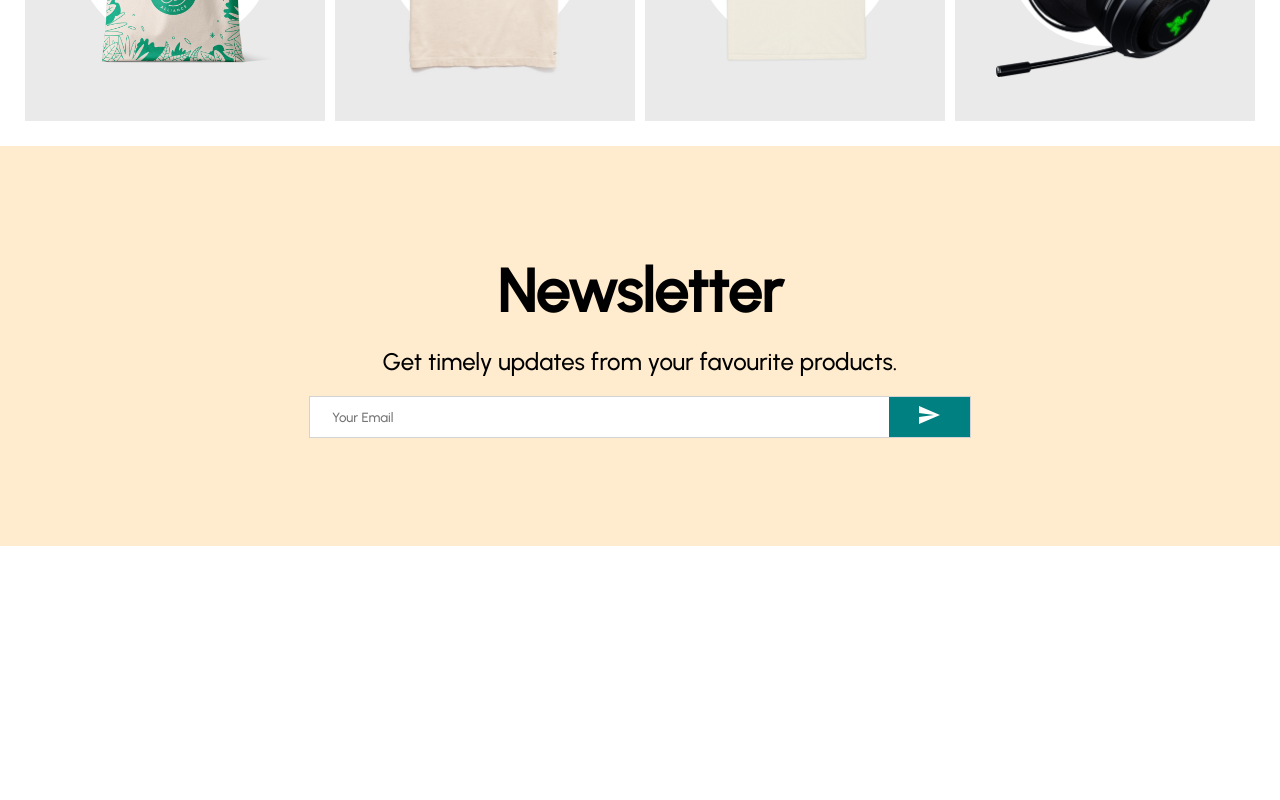
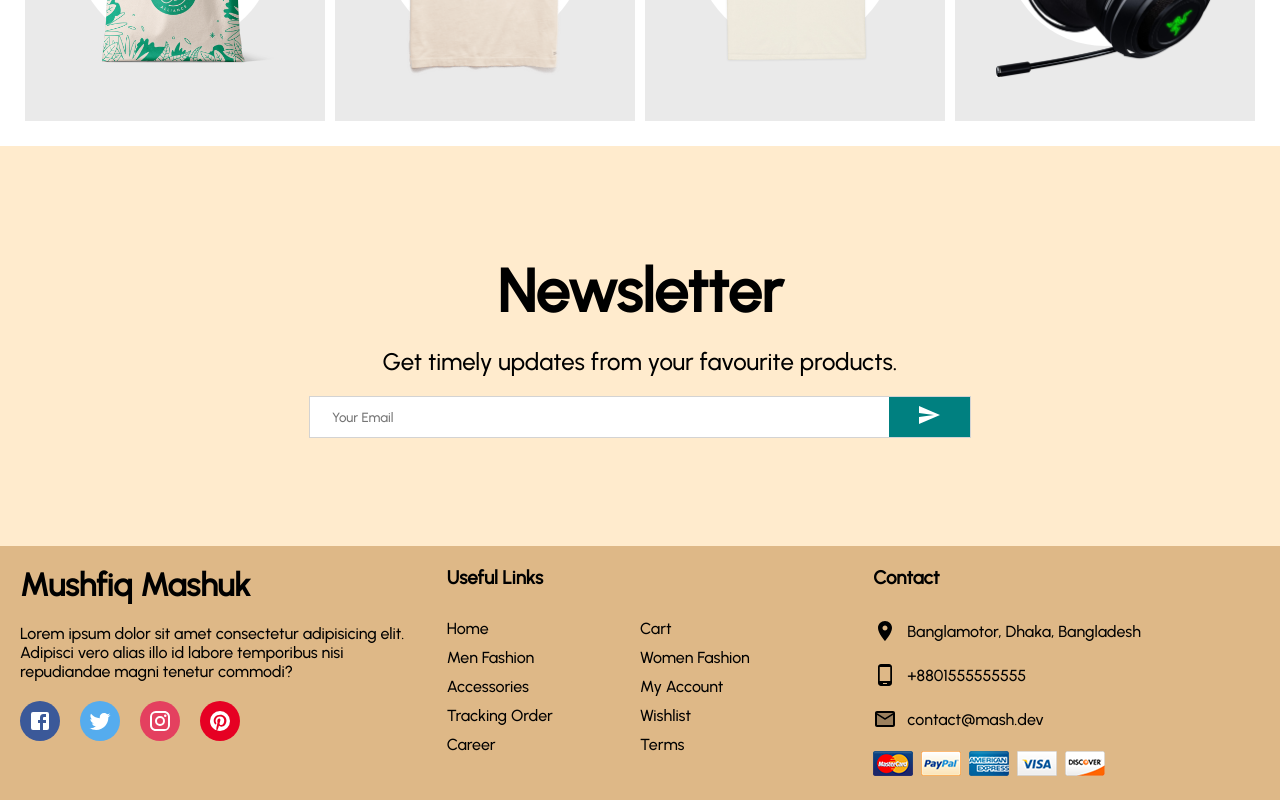
Before and after one commit to MushfiqMashuk/MERN-Ecommerce, a React (Create React App) app in the folder client/: page / in a window 1280 px wide. Shown: the part 2111-2911 px from the top of the page. Before the commit the page ends 2657 px from the top, so only its background shows below. Built offline with nearby package versions, Linux system fonts and the light colour scheme.

Commit message:
ïnitial commit

```diff
--- /dev/null
+++ b/client/src/components/Footer.js
@@ -0,0 +1,137 @@
+import {
+  Facebook,
+  Instagram,
+  MailTwoTone,
+  PhoneAndroid,
+  Pinterest,
+  Room,
+  Twitter,
+} from "@material-ui/icons";
+import React from "react";
+import styled from "styled-components";
+
+console.log(Facebook, Instagram, Twitter);
+
+const Container = styled.div`
+  display: flex;
+  justify-content: space-between;
+  background-color: burlywood;
+`;
+const Left = styled.div`
+  flex: 1;
+  display: flex;
+  flex-direction: column;
+  padding: 20px;
+`;
+const Center = styled.div`
+  flex: 1;
+  padding: 20px;
+`;
+const Right = styled.div`
+  flex: 1;
+  padding: 20px;
+`;
+
+const Logo = styled.h1``;
+
+const Description = styled.p`
+  margin: 20px 0px;
+`;
+
+const SocialContainer = styled.div`
+  display: flex;
+`;
+const SocialIcon = styled.div`
+  margin-right: 20px;
+  width: 40px;
+  height: 40px;
+  border-radius: 50%;
+  color: white;
+  background-color: ${(props) => props.color};
+  display: flex;
+  justify-content: center;
+  align-items: center;
+`;
+
+const Title = styled.h3`
+  margin-bottom: 30px;
+`;
+const List = styled.ul`
+  margin: 0px;
+  padding: 0px;
+  list-style: none;
+  display: flex;
+  flex-wrap: wrap;
+`;
+const ListItem = styled.li`
+  width: 50%;
+  margin-bottom: 10px;
+`;
+
+const ContactItem = styled.div`
+  display: flex;
+  align-items: center;
+  margin-bottom: 20px;
+`;
+
+const Payment = styled.img`
+  cursor: pointer;
+`;
+
+export default function Footer() {
+  return (
+    <Container>
+      <Left>
+        <Logo>Mushfiq Mashuk</Logo>
+        <Description>
+          Lorem ipsum dolor sit amet consectetur adipisicing elit. Adipisci vero
+          alias illo id labore temporibus nisi repudiandae magni tenetur
+          commodi?
+        </Description>
+        <SocialContainer>
+          <SocialIcon color="#3B5999">
+            <Facebook />
+          </SocialIcon>
+          <SocialIcon color="#55ACEE">
+            <Twitter />
+          </SocialIcon>
+          <SocialIcon color="#E4405F">
+            <Instagram />
+          </SocialIcon>
+          <SocialIcon color="#E60023">
+            <Pinterest />
+          </SocialIcon>
+        </SocialContainer>
+      </Left>
+      <Center>
+        <Title>Useful Links</Title>
+        <List>
+          <ListItem>Home</ListItem>
+          <ListItem>Cart</ListItem>
+          <ListItem>Men Fashion</ListItem>
+          <ListItem>Women Fashion</ListItem>
+          <ListItem>Accessories</ListItem>
+          <ListItem>My Account</ListItem>
+          <ListItem>Tracking Order</ListItem>
+          <ListItem>Wishlist</ListItem>
+          <ListItem>Career</ListItem>
+          <ListItem>Terms</ListItem>
+        </List>
+      </Center>
+      <Right>
+        <Title>Contact</Title>
+        <ContactItem>
+          <Room style={{ marginRight: "10px" }} />
+          Banglamotor, Dhaka, Bangladesh
+        </ContactItem>
+        <ContactItem>
+          <PhoneAndroid style={{ marginRight: "10px" }} /> +8801555555555
+        </ContactItem>
+        <ContactItem>
+          <MailTwoTone style={{ marginRight: "10px" }} /> contact@mash.dev
+        </ContactItem>
+        <Payment src="images/payment.png" />
+      </Right>
+    </Container>
+  );
+}
--- a/client/src/components/pages/Home.js
+++ b/client/src/components/pages/Home.js
@@ -1,10 +1,11 @@
 import React from "react";
+import Announcement from "../Announcement";
+import Categories from "../Categories";
+import Footer from "../Footer";
 import Nav from "../Nav";
-import Announcement from "../Announcement";
+import Newsletter from "../Newsletter";
+import Products from "../Products";
 import Slider from "../Slider";
-import Categories from "../Categories";
-import Products from "../Products";
-import Newsletter from "../Newsletter";
 
 export default function Home() {
   return (
@@ -15,6 +16,7 @@
       <Categories />
       <Products />
       <Newsletter />
+      <Footer />
     </div>
   );
 }
```
Also changed, not shown: client/public/images/payment.png (added).
